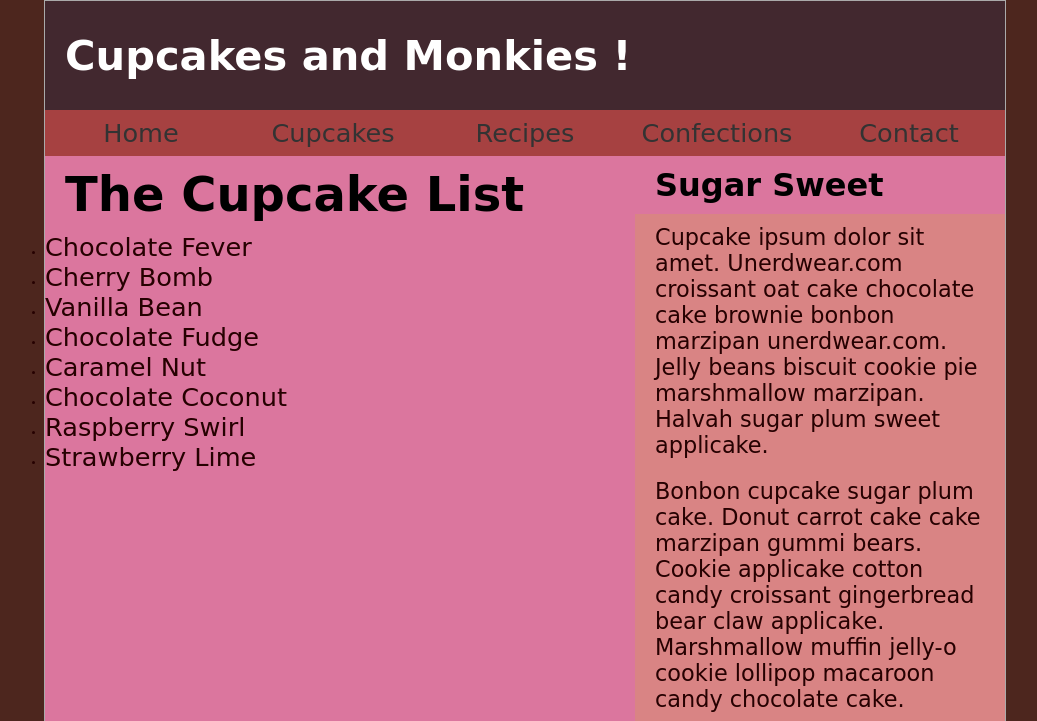
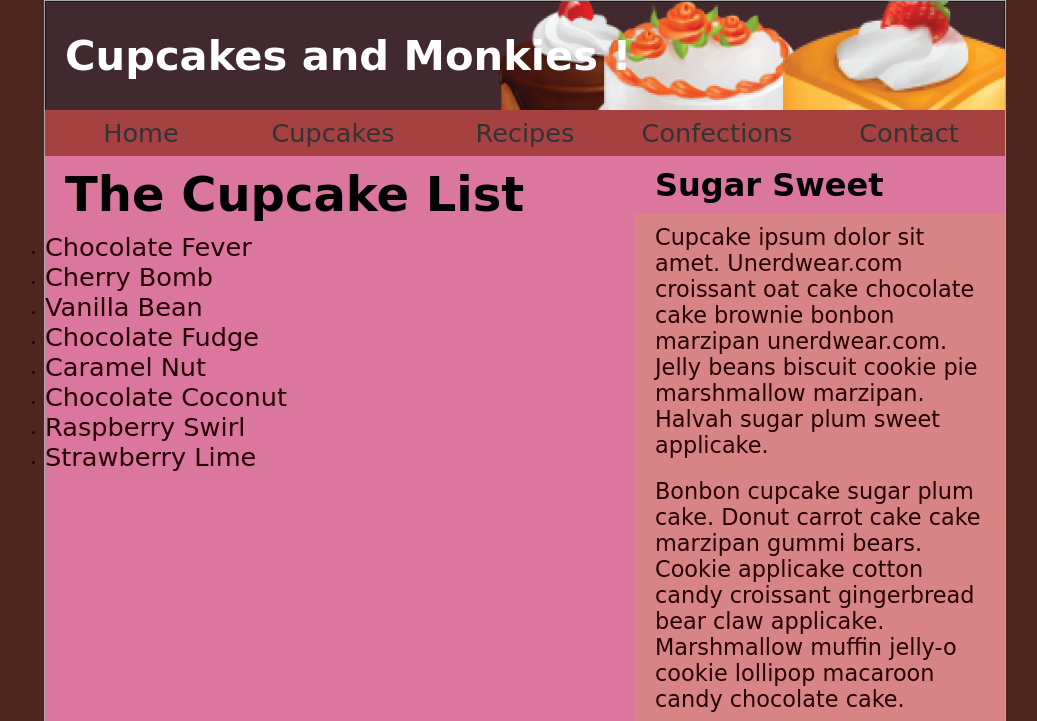
Before and after one commit to michealdrawing/michaelPHPMidterm, a PHP site: page / in a window 1280 px wide. Shown: the top 721 px of the page, without its empty margins (115-1152 px from the left). Run offline with PHP 8.4, Linux system fonts and the light colour scheme; some web fonts are replaced.

Commit message:
put a masterHeder in the top

```diff
--- a/main.css
+++ b/main.css
@@ -55,6 +55,8 @@ a{
 .masthead{
 	width:100%;
 	background-color: #42282F;
+	background-image:url(image/masterHead.png);
+	background-repeat:no-repeat;
 	color: #000;
 
 
```
